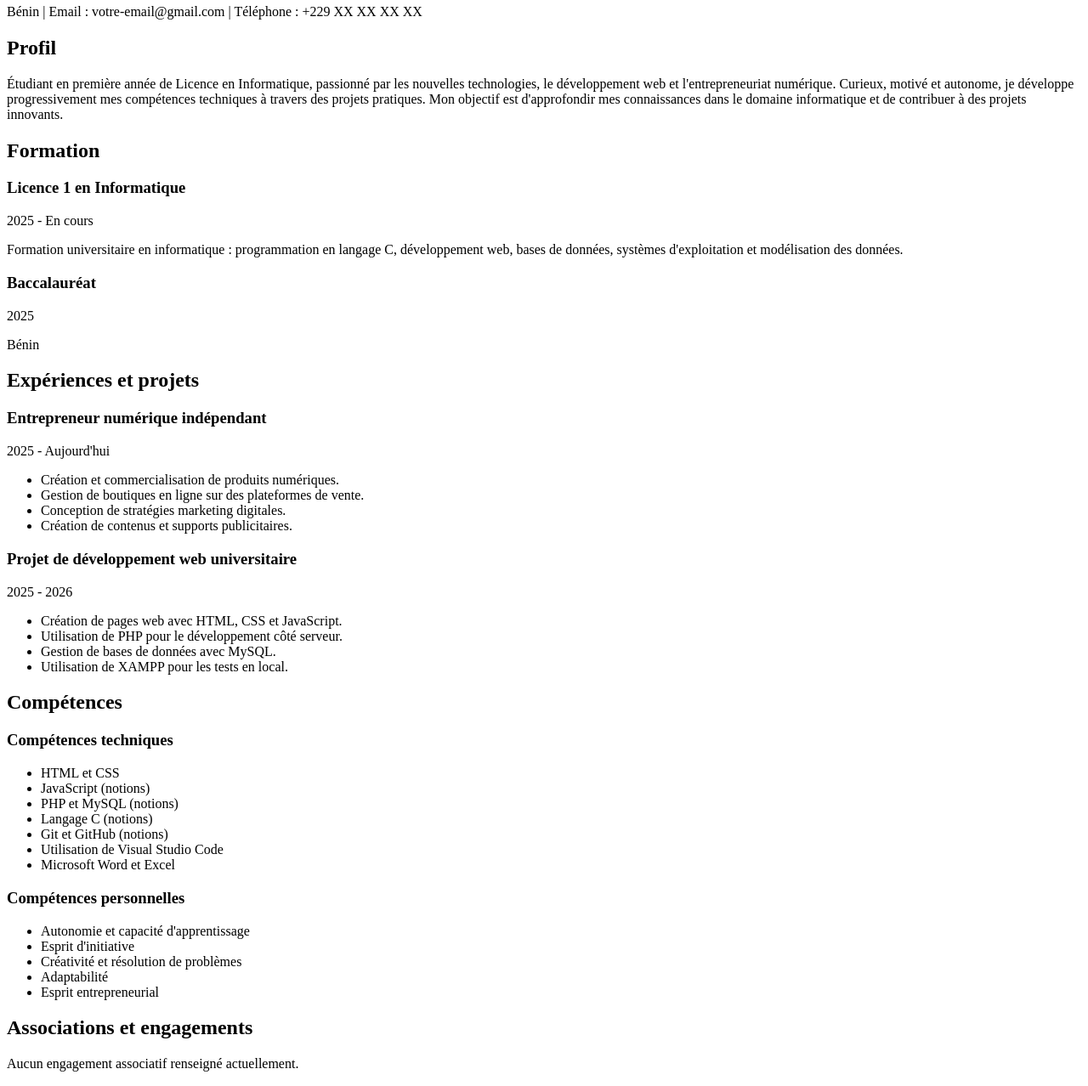
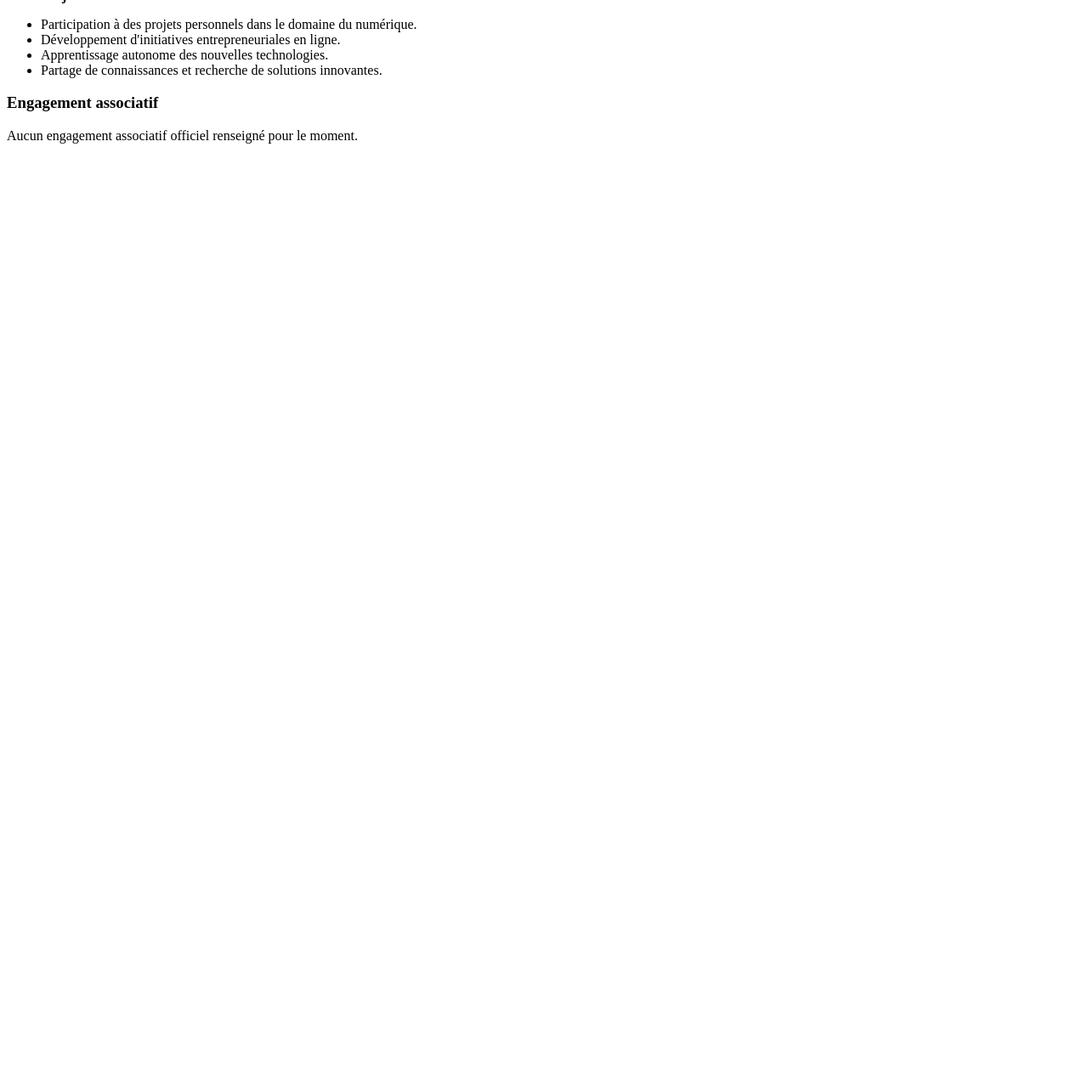
Before and after one commit to therijlys/mon-cv, a plain HTML site: page index.html in a window 1280 px wide. Shown: the part 122-1400 px from the top of the page at 85% size. After the commit the page ends 800 px from the top, so only its background shows below. Drawn offline with Linux system fonts and the light colour scheme.

Commit message:
mise en place de la section association

```diff
--- a/index.html
+++ b/index.html
@@ -7,114 +7,26 @@
     <link rel="stylesheet" href="style.css">
 </head>
 <body>
-    <!-- EN-TÊTE -->
-<header>
-    <h1>Rijlys DEGBOE</h1>
-    <h2>Étudiant en Informatique | Développeur Web débutant</h2>
+    <section>
+        <h2>Associations et engagements</h2>
+        <div>
+    <h3>Projets personnels et initiatives numériques</h3>
+    <p><strong>2025 - Aujourd'hui</strong></p>
+    <ul>
+        <li>Participation à des projets personnels dans le domaine du numérique.</li>
+        <li>Développement d'initiatives entrepreneuriales en ligne.</li>
+        <li>Apprentissage autonome des nouvelles technologies.</li>
+        <li>Partage de connaissances et recherche de solutions innovantes.</li>
+    </ul>
+</div>
+
+<div>
+    <h3>Engagement associatif</h3>
     <p>
-        Bénin | Email : votre-email@gmail.com |
-        Téléphone : +229 XX XX XX XX
+        Aucun engagement associatif officiel renseigné
+        pour le moment.
     </p>
-</header>
-
-<!-- PROFIL -->
-<section>
-    <h2>Profil</h2>
-    <p>
-        Étudiant en première année de Licence en Informatique,
-        passionné par les nouvelles technologies, le développement
-        web et l'entrepreneuriat numérique. Curieux, motivé et
-        autonome, je développe progressivement mes compétences
-        techniques à travers des projets pratiques. Mon objectif
-        est d'approfondir mes connaissances dans le domaine
-        informatique et de contribuer à des projets innovants.
-    </p>
-</section>
-
-<!-- FORMATION -->
-<section>
-    <h2>Formation</h2>
-
-    <h3>Licence 1 en Informatique</h3>
-    <p>2025 - En cours</p>
-    <p>
-        Formation universitaire en informatique :
-        programmation en langage C, développement web,
-        bases de données, systèmes d'exploitation et
-        modélisation des données.
-    </p>
-
-    <h3>Baccalauréat</h3>
-    <p>2025</p>
-    <p>Bénin</p>
-</section>
-
-<!-- EXPÉRIENCES -->
-<section>
-    <h2>Expériences et projets</h2>
-
-    <h3>Entrepreneur numérique indépendant</h3>
-    <p>2025 - Aujourd'hui</p>
-    <ul>
-        <li>Création et commercialisation de produits numériques.</li>
-        <li>Gestion de boutiques en ligne sur des plateformes de vente.</li>
-        <li>Conception de stratégies marketing digitales.</li>
-        <li>Création de contenus et supports publicitaires.</li>
-    </ul>
-
-    <h3>Projet de développement web universitaire</h3>
-    <p>2025 - 2026</p>
-    <ul>
-        <li>Création de pages web avec HTML, CSS et JavaScript.</li>
-        <li>Utilisation de PHP pour le développement côté serveur.</li>
-        <li>Gestion de bases de données avec MySQL.</li>
-        <li>Utilisation de XAMPP pour les tests en local.</li>
-    </ul>
-</section>
-
-<!-- COMPÉTENCES -->
-<section>
-    <h2>Compétences</h2>
-
-    <h3>Compétences techniques</h3>
-    <ul>
-        <li>HTML et CSS</li>
-        <li>JavaScript (notions)</li>
-        <li>PHP et MySQL (notions)</li>
-        <li>Langage C (notions)</li>
-        <li>Git et GitHub (notions)</li>
-        <li>Utilisation de Visual Studio Code</li>
-        <li>Microsoft Word et Excel</li>
-    </ul>
-
-    <h3>Compétences personnelles</h3>
-    <ul>
-        <li>Autonomie et capacité d'apprentissage</li>
-        <li>Esprit d'initiative</li>
-        <li>Créativité et résolution de problèmes</li>
-        <li>Adaptabilité</li>
-        <li>Esprit entrepreneurial</li>
-    </ul>
-</section>
-
-<!-- ASSOCIATIONS -->
-<section>
-    <h2>Associations et engagements</h2>
-    <p>
-        Aucun engagement associatif renseigné actuellement.
-    </p>
-</section>
-
-<!-- CENTRES D'INTÉRÊT -->
-<section>
-    <h2>Centres d'intérêt</h2>
-    <ul>
-        <li>Intelligence artificielle</li>
-        <li>Technologies et innovation numérique</li>
-        <li>Entrepreneuriat et commerce en ligne</li>
-        <li>Développement informatique</li>
-    </ul>
-</section>
-
+</div>
+    </section>
 </body>
 </html>
```
